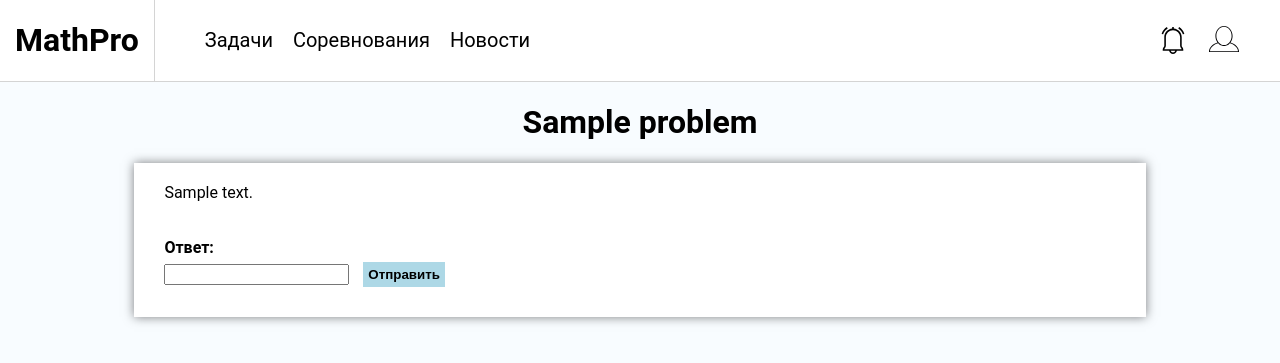
After one commit to Derios1/MathWebsite, a Django app: template problems/templates/problems/problem-page.html in a window 1280 px wide. The commit adds this page. Shown: the top 363 px of the page. Run offline with Django 3.2, Linux system fonts and the light colour scheme; the template is opened without the code that fills it: most values are stand-ins (such as "Sample title", 1, 10 or a date in 2020).

Commit message:
Added page with details about concrete problem.

```diff
--- a/Math/urls.py
+++ b/Math/urls.py
@@ -15,9 +15,11 @@ Including another URLconf
 """
 from django.contrib import admin
 from django.urls import path
-from problems.views import problems_view
+from problems.views import problems_view, problem_page_view
 
 urlpatterns = [
     path('admin/', admin.site.urls),
-    path('', problems_view, name="problems")
+    path('', problems_view),
+    path('problems', problems_view, name="problems"),
+    path('problems/<int:id>', problem_page_view, name="problem-details")
 ]
--- a/problems/static/problems/css/base.css
+++ b/problems/static/problems/css/base.css
@@ -23,6 +23,10 @@ header {
     border-right: 1px solid #D4D4D4;
 }
 
+.logo-ref {
+    text-decoration: none;
+    color: black;
+}
 .logo {
     padding-right: 15px;
     padding-left: 15px;
--- a/problems/static/problems/css/index.css
+++ b/problems/static/problems/css/index.css
@@ -83,4 +83,5 @@
     font-weight: bold;
     border: none;
     background-color: lightblue;
+    cursor: pointer;
 }
--- /dev/null
+++ b/problems/static/problems/css/problem-page.css
@@ -0,0 +1,34 @@
+.problem-title {
+    display: flex;
+    justify-content: center;
+}
+
+.problem-info {
+    background-color: white;
+    margin-right: 10%;
+    margin-left: 10%;
+    box-shadow: 0 0 10px rgba(0,0,0,0.5);
+}
+
+.problem-text {
+    padding: 20px 30px 20px 30px;
+}
+
+.problem-answer {
+    padding-left: 30px;
+    padding-bottom: 20px;
+}
+
+.submit-button {
+    padding: 5px;
+    margin: 5px 10px 10px 10px;
+    font-weight: bold;
+    border: none;
+    background-color: lightblue;
+    cursor: pointer;
+}
+
+.answer-label {
+    font-weight: bold;
+    margin-bottom: 0;
+}
--- /dev/null
+++ b/problems/templates/problems/problem-page.html
@@ -0,0 +1,20 @@
+{% extends "base.html" %}
+{% load static %}
+{% block title %} {{ problem.title }} {% endblock %}
+{% block styles %}
+    <link rel="stylesheet" href="{% static "problems/css/problem-page.css" %}">
+{% endblock %}
+
+{% block problems %}
+    <h1 class="problem-title">{{ problem.title }}</h1>
+
+    <div class="problem-info">
+        <p class="problem-text">{{ problem.text }}</p>
+
+        <form class="problem-answer">
+            <p class="answer-label">Ответ:</p>
+            <label for="answer"></label><input type="text" id="answer">
+            <button type="submit" class="submit-button">Отправить</button>
+        </form>
+    </div>
+{% endblock %}
--- a/problems/templates/problems/problems_list.html
+++ b/problems/templates/problems/problems_list.html
@@ -1,7 +1,7 @@
 {% for problem in problems %}
     <div class="problem-description">
-        <a class="problem-title" href="#">{{ problem.title }}</a>
+        <a class="problem-title" href="{% url "problem-details" problem.pk %}">{{ problem.title }}</a>
         <p class="complexity">Сложность: {{ problem.complexity }}</p>
-        <button class="details-button">Подробнее...</button>
+        <a href="{% url "problem-details" problem.pk %}" class="details-button">Подробнее...</a>
     </div>
 {% endfor %}
--- a/problems/views.py
+++ b/problems/views.py
@@ -16,3 +16,9 @@ def problems_view(request):
                   context={'problems': problems,
                            'categories': categories
                            })
+
+
+def problem_page_view(request, id):
+    problem = Problem.objects.get(pk=id)
+    return render(request, "problems/problem-page.html",
+                  context={'problem': problem})
--- a/templates/base.html
+++ b/templates/base.html
@@ -11,10 +11,10 @@
 <body>
 <header>
     <div class="logo-wrap">
-        <h1 class="logo">MathPro</h1>
+        <h1 class="logo"><a class="logo-ref" href="{% url "problems" %}">MathPro</a></h1>
     </div>
     <nav class="nav-bar">
-        <a class="nav-button" href="#">Задачи</a>
+        <a class="nav-button" href="{% url "problems" %}">Задачи</a>
         <a class="nav-button" href="#">Соревнования</a>
         <a class="nav-button" href="#">Новости</a>
     </nav>
```
Also changed, not shown: Parser/parser.py (added).
